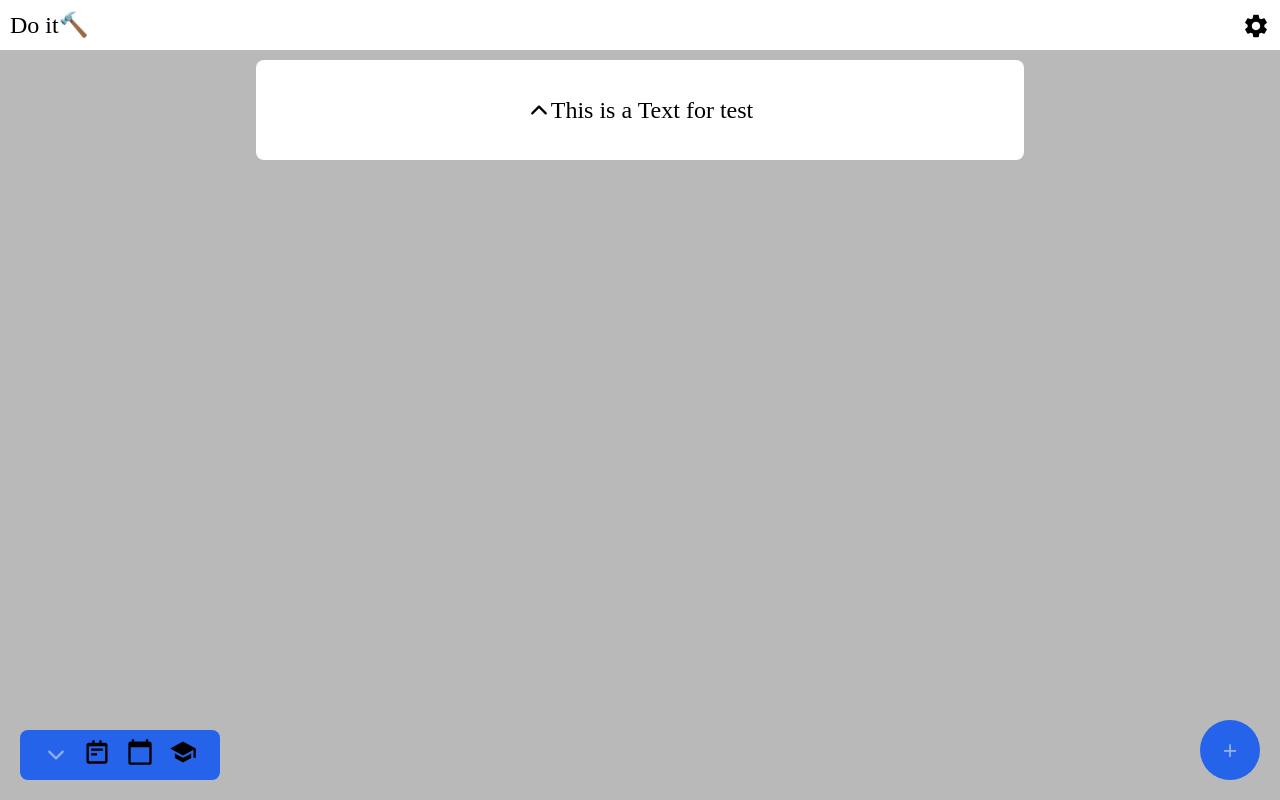
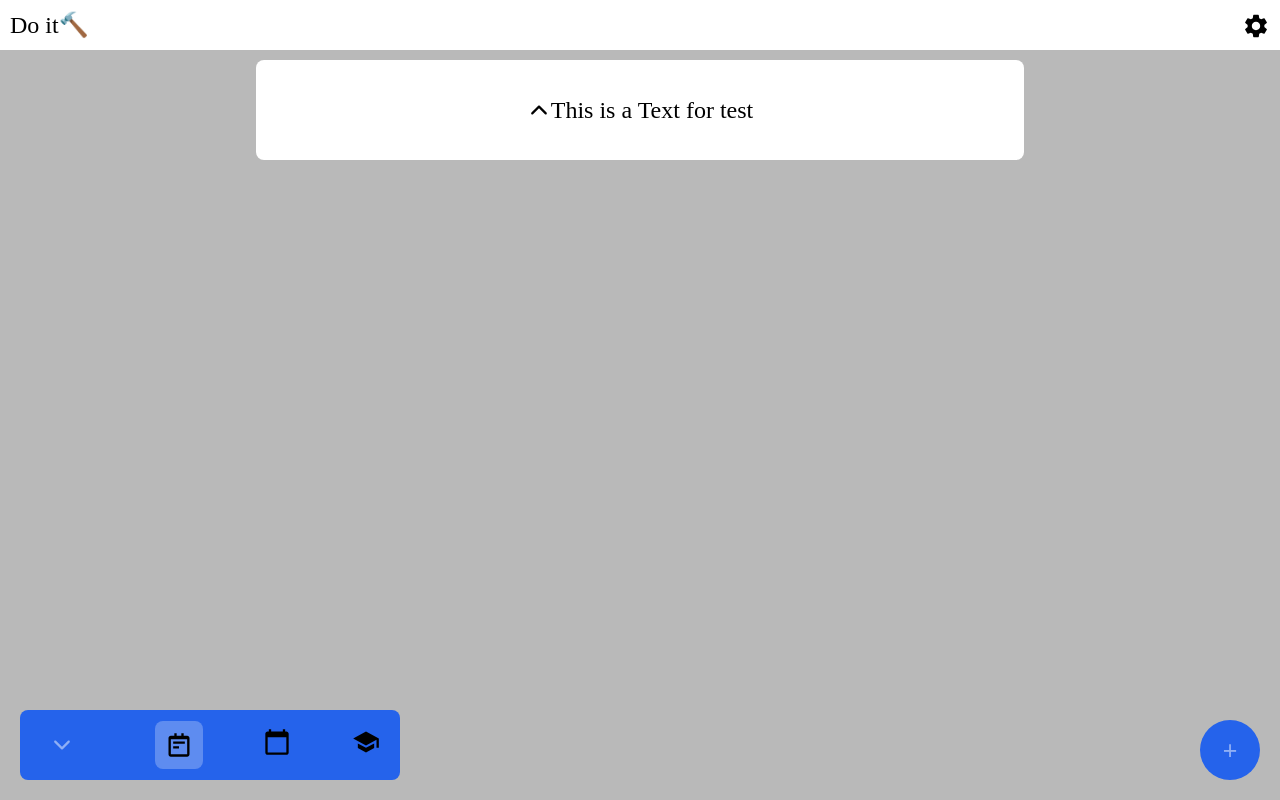
Before and after one commit to webwizard696/Do-it, a React (Vite) app: page / in a window 1280 px wide. Both pictures are taken after a click on the element 45 px from the left and 755 px from the top of the page. Built offline with nearby package versions, Linux system fonts and the light colour scheme.

Commit message:
footer is done. Of course css and html.

```diff
--- a/src/components/Header/HeaderAndFooter.css
+++ b/src/components/Header/HeaderAndFooter.css
@@ -56,9 +56,11 @@ p{
 }
 
 .go {
-    width: 200px;
+    width: 350px;
     border-radius: 8px;
-    gap: 15px;
+    justify-content: space-between;
+    padding: 10px;
+    padding-right: 20px;
 }
 
 .icon {
@@ -72,3 +74,16 @@ p{
 .go .icon{
     display: inline;
 }
+
+.go .DownAndUp{
+    margin: 20px;
+}
+
+.go .iconDiv {
+    background-color: rgba(255, 255, 255, 0.263);
+    padding: 10px;
+    justify-content: center;
+    align-items: center;
+    display: flex;
+    border-radius: 8px;
+}
--- a/src/components/Header/HeaderAndFooter.jsx
+++ b/src/components/Header/HeaderAndFooter.jsx
@@ -1,9 +1,8 @@
 import './HeaderAndFooter.css';
 import { IoIosArrowDown, IoIosArrowUp } from "react-icons/io";
 import { useState } from 'react';
-import { MdSettings,  MdNote, MdCalendarToday, MdSchool } from 'react-icons/md';
+import { MdSettings, MdCalendarToday, MdSchool } from 'react-icons/md';
 import { BiNotepad  } from 'react-icons/bi';
-import { FaBookOpen } from "react-icons/fa";
 
 function HeaderAndFooter() {
 
@@ -24,9 +23,9 @@ function HeaderAndFooter() {
         </header>
 
         <footer onClick={answerChange} className={`footer ${inSide ? 'go' : ''}`}>
-            {inSide ? <IoIosArrowDown size={24} /> : <IoIosArrowUp size={24} />}
-            <div>
-                <BiNotepad  size={28} className='icon'/>
+            {inSide ? <IoIosArrowDown size={24} className='DownAndUp' /> : <IoIosArrowUp size={24} className='DownAndUp' />}
+            <div className='iconDiv'>
+                <BiNotepad  size={28} className='icon marginBiNotepad'/>
             </div>
             <div>
                 <MdCalendarToday size={28} className='icon'/>
```
